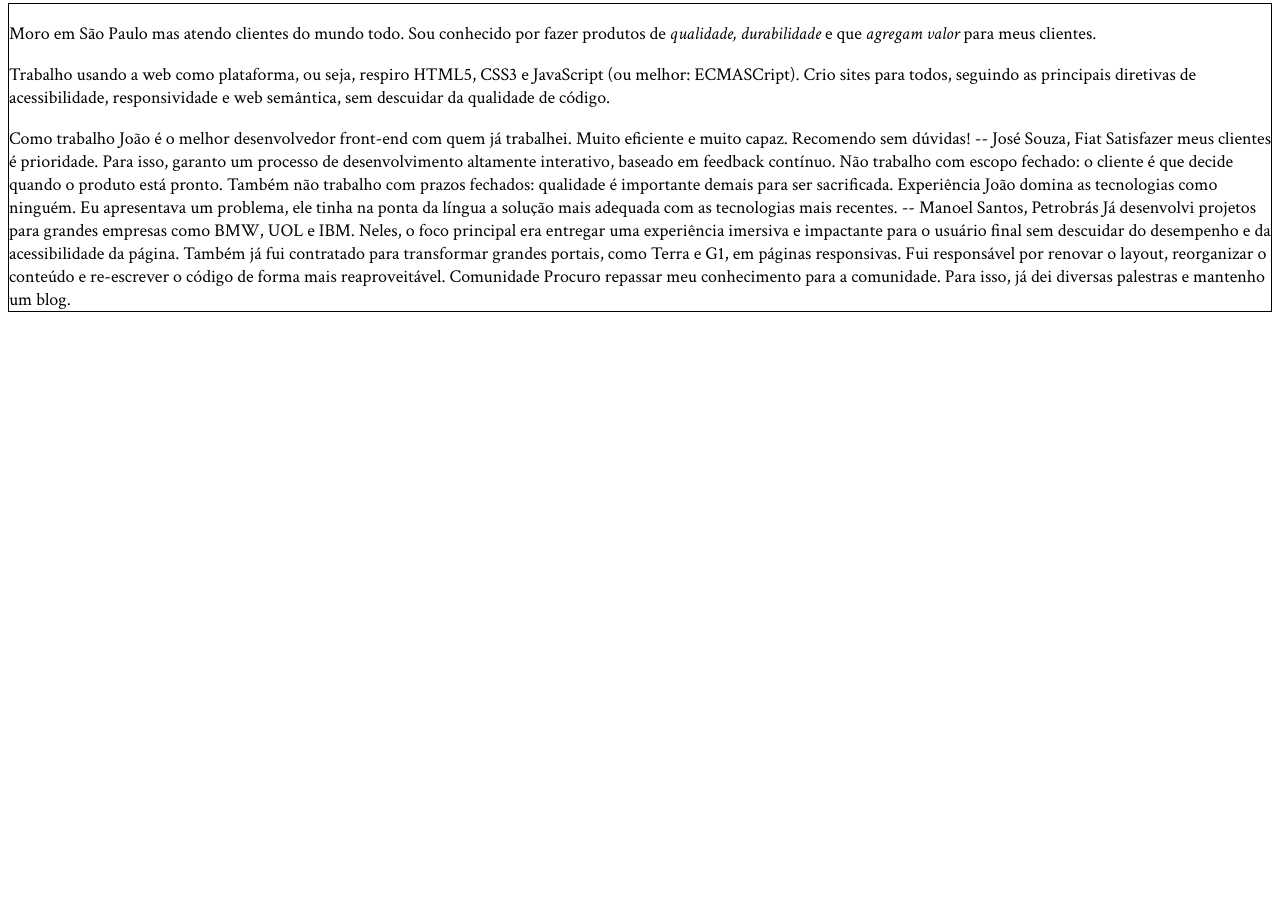
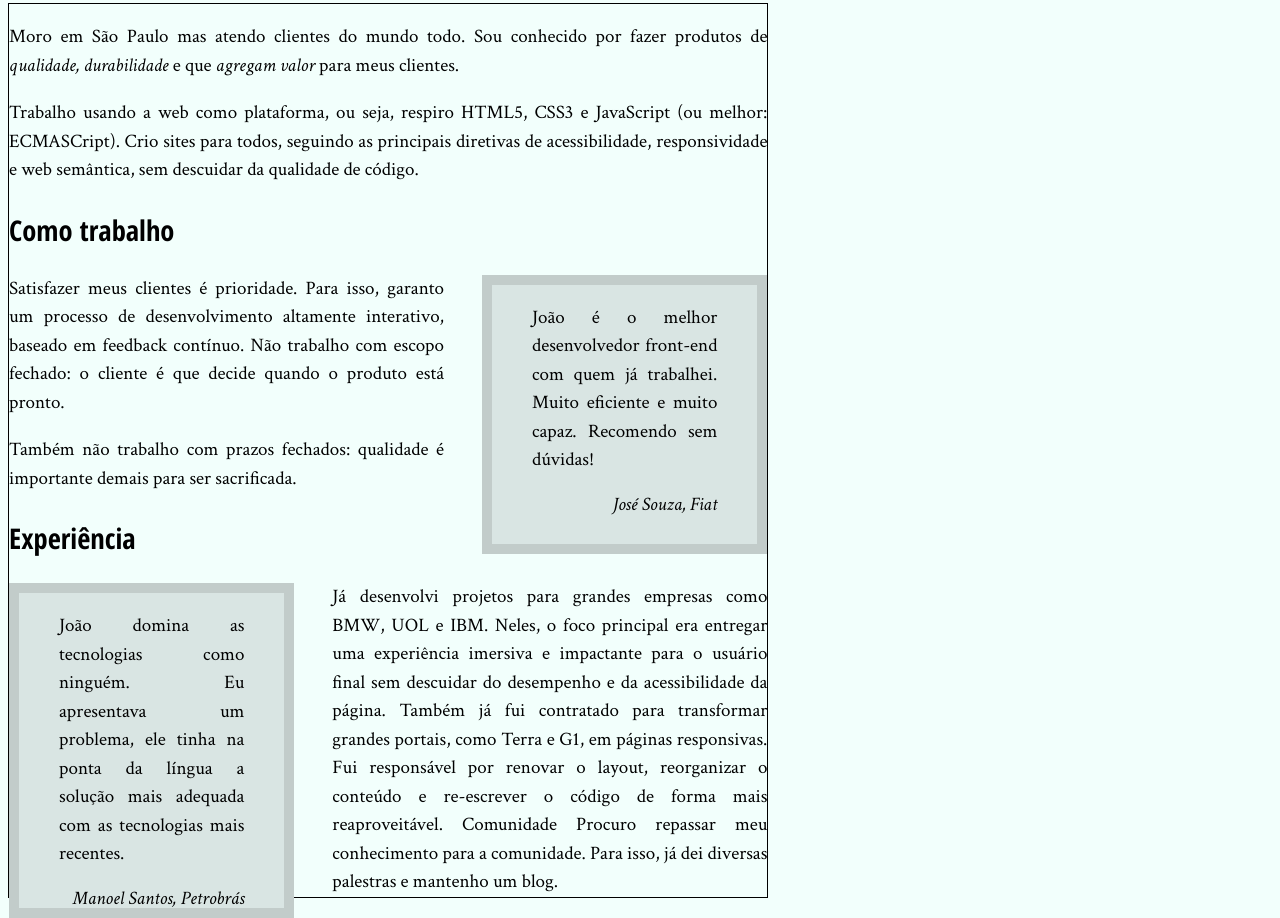
Before and after one commit to jardimmatos/site-joaodasilva, a plain HTML site: page index.html in a window 1280 px wide. Shown: the part 228-1146 px from the top of the page. Before the commit the page ends 800 px from the top, so only its background shows below. Drawn offline with Linux system fonts and the light colour scheme.

Commit message:
Estruturação dos Arquivos

```diff
--- a/index.css
+++ b/index.css
@@ -13,5 +13,45 @@
     border: 1px solid black;
     margin-top: 50px;
     font-family: 'Crimson Text', serif;
-    font-size: 18px;
+    font-size: 19px;
+    line-height: 1.5;
+    width: 60%;
+    text-align: justify;
 }
+
+body{
+    background-color: #F2FFFC;
+}
+
+.subtitulos{
+    font-family: 'Open Sans Condensed', sans-serif;
+}
+
+.fiat{
+    border: 10px solid #C2CCCA;
+    background-color: #D9E5E3;
+    width: 35%;
+    text-align: justify;
+    padding-bottom: 30px;
+    float: right;
+    margin-left: 5%;
+}
+
+.petrobras{
+    border: 10px solid #C2CCCA;
+    background-color: #D9E5E3;
+    width: 35%;
+    text-align: justify;
+    float: left;
+    margin-right: 5%;
+}
+
+cite{
+    float: right;
+    line-height: 1;
+    padding-top: 20px;
+}
+
+.conteudo-principal{
+    border: 1px solid black;
+}
--- a/index.html
+++ b/index.html
@@ -14,22 +14,29 @@
             <h1>Sobre mim</h1>
         </div>
         <div class="container">
+
                 <p>Moro em São Paulo mas atendo clientes do mundo todo. Sou conhecido por fazer produtos de <em>qualidade, durabilidade</em> e que <em>agregam valor</em> para meus clientes.</p>
                 <p>Trabalho usando a web como plataforma, ou seja, respiro HTML5, CSS3 e JavaScript (ou melhor: ECMASCript). Crio sites para todos, seguindo as principais diretivas de acessibilidade, responsividade e web semântica, sem descuidar da qualidade de código.</p>
 
-            Como trabalho
+                <h2 class="subtitulos">Como trabalho</h2>
+                <div class="fiat">
+                    <blockquote>
+                        João é o melhor desenvolvedor front-end com quem já trabalhei. Muito eficiente e muito capaz. Recomendo sem dúvidas!<br>
+                        <cite>José Souza, Fiat</cite>
+                    </blockquote>
+                </div>
 
-                João é o melhor desenvolvedor front-end com quem já trabalhei. Muito eficiente e muito capaz. Recomendo sem dúvidas!
-                -- José Souza, Fiat
+                <p>Satisfazer meus clientes é prioridade. Para isso, garanto um processo de desenvolvimento altamente interativo, baseado em feedback contínuo. Não trabalho com escopo fechado: o cliente é que decide quando o produto está pronto.</p>
 
-            Satisfazer meus clientes é prioridade. Para isso, garanto um processo de desenvolvimento altamente interativo, baseado em feedback contínuo. Não trabalho com escopo fechado: o cliente é que decide quando o produto está pronto.
+                <p>Também não trabalho com prazos fechados: qualidade é importante demais para ser sacrificada.</p>
 
-            Também não trabalho com prazos fechados: qualidade é importante demais para ser sacrificada.
-
-            Experiência
-
-                João domina as tecnologias como ninguém. Eu apresentava um problema, ele tinha na ponta da língua a solução mais adequada com as tecnologias mais recentes.
-                -- Manoel Santos, Petrobrás
+                <h2 class="subtitulos">Experiência</h2>
+                <div class="petrobras">
+                    <blockquote>
+                        João domina as tecnologias como ninguém. Eu apresentava um problema, ele tinha na ponta da língua a solução mais adequada com as tecnologias mais recentes.<br>
+                        <cite>Manoel Santos, Petrobrás</cite>
+                    </blockquote>
+                </div>
 
                 Já desenvolvi projetos para grandes empresas como BMW, UOL e IBM. Neles, o foco principal era entregar uma experiência imersiva e impactante para o usuário final sem descuidar do desempenho e da acessibilidade da página.
                 Também já fui contratado para transformar grandes portais, como Terra e G1, em páginas responsivas. Fui responsável por renovar o layout, reorganizar o conteúdo e re-escrever o código de forma mais reaproveitável.
```
Lines whose indentation alone changed are shown as unchanged.
